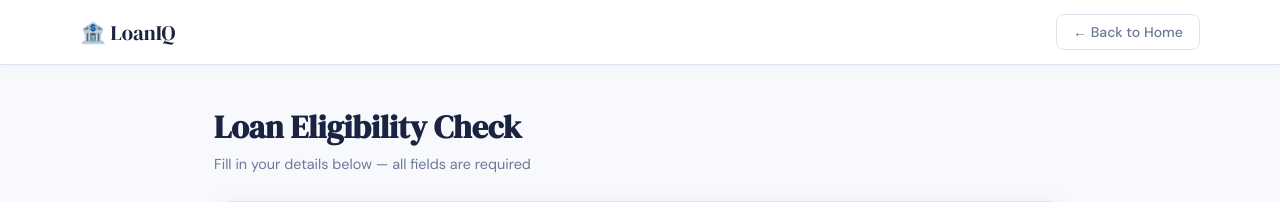
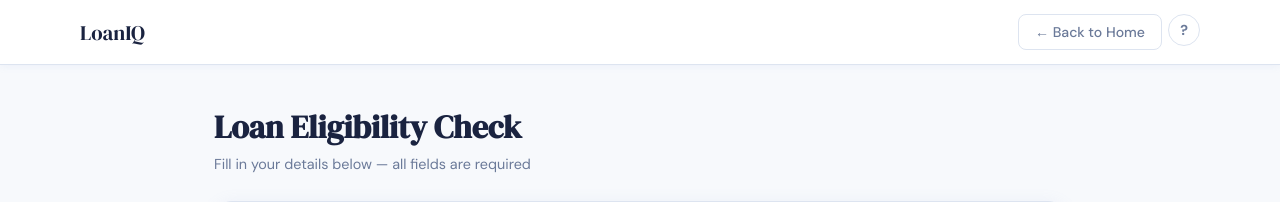
Before and after one commit to Mohit26-BM/Python_Machine_Learning, a Flask app: page /predict in a window 1280 px wide. Shown: the top 202 px of the page. Run offline with Flask 3, Linux system fonts and the light colour scheme; parts of the project's set-up code (start-up, migrations or seed data) failed here and were passed over.

Commit message:
Improve predict.html layout and add insights link
Updated the predict.html file to enhance the user interface and add a link to insights.

```diff
--- a/Loan_Prediction_SVC/templates/predict.html
+++ b/Loan_Prediction_SVC/templates/predict.html
@@ -9,26 +9,23 @@
       <link rel="stylesheet" href="{{ url_for('static', filename='css/style.css') }}">
    </head>
    <body class="predict-body">
-
       <!-- Navbar -->
       <nav class="navbar">
   <div class="nav-inner">
-      <a href="/" class="nav-brand">🏦 LoanIQ</a>
+    <a href="/" class="nav-brand">LoanIQ</a>
+    <div class="nav-links">
       <a href="/" class="btn-nav-outline">← Back to Home</a>
+      <a href="/insights" class="insights-btn" title="How does this model work?">?</a>
+    </div>
   </div>
 </nav>
-
       <div class="predict-container">
-
          <div class="predict-header">
             <h1 class="predict-title">Loan Eligibility Check</h1>
             <p class="predict-sub">Fill in your details below — all fields are required</p>
          </div>
-
          <div class="form-card">
-
             <form id="loanForm">
-
                <!-- Row 1 -->
                <div class="form-section-label">Personal Information</div>
                <div class="form-grid">
@@ -84,7 +81,6 @@
                      </select>
                   </div>
                </div>
-
                <!-- Row 2 -->
                <div class="form-section-label">Financial Details</div>
                <div class="form-grid">
@@ -125,16 +121,12 @@
                      </select>
                   </div>
                </div>
-
                <div id="errorMsg" class="error-msg"></div>
                <div id="loading" class="loading-msg">Analysing your application...</div>
-
                <button type="submit" class="btn-submit">Check Loan Eligibility →</button>
-
             </form>
          </div>
       </div>
-
       <!-- Result Modal -->
       <div id="resultModal" class="modal">
          <div class="modal-box">
@@ -142,7 +134,6 @@
             <div id="modalContent"></div>
          </div>
       </div>
-
       <script src="{{ url_for('static', filename='js/main.js') }}"></script>
    </body>
 </html>
```
Lines whose indentation alone changed are shown as unchanged.
